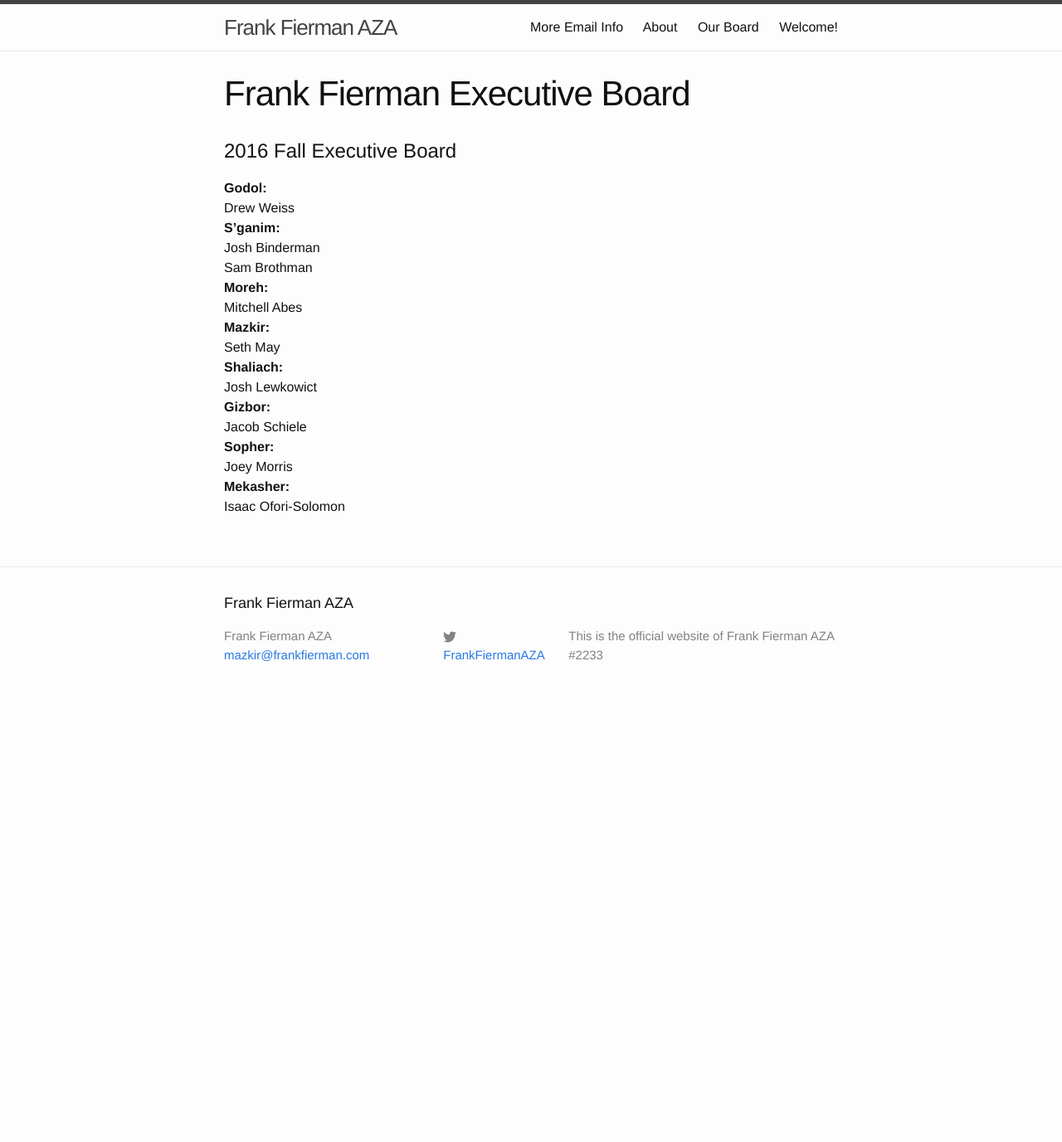
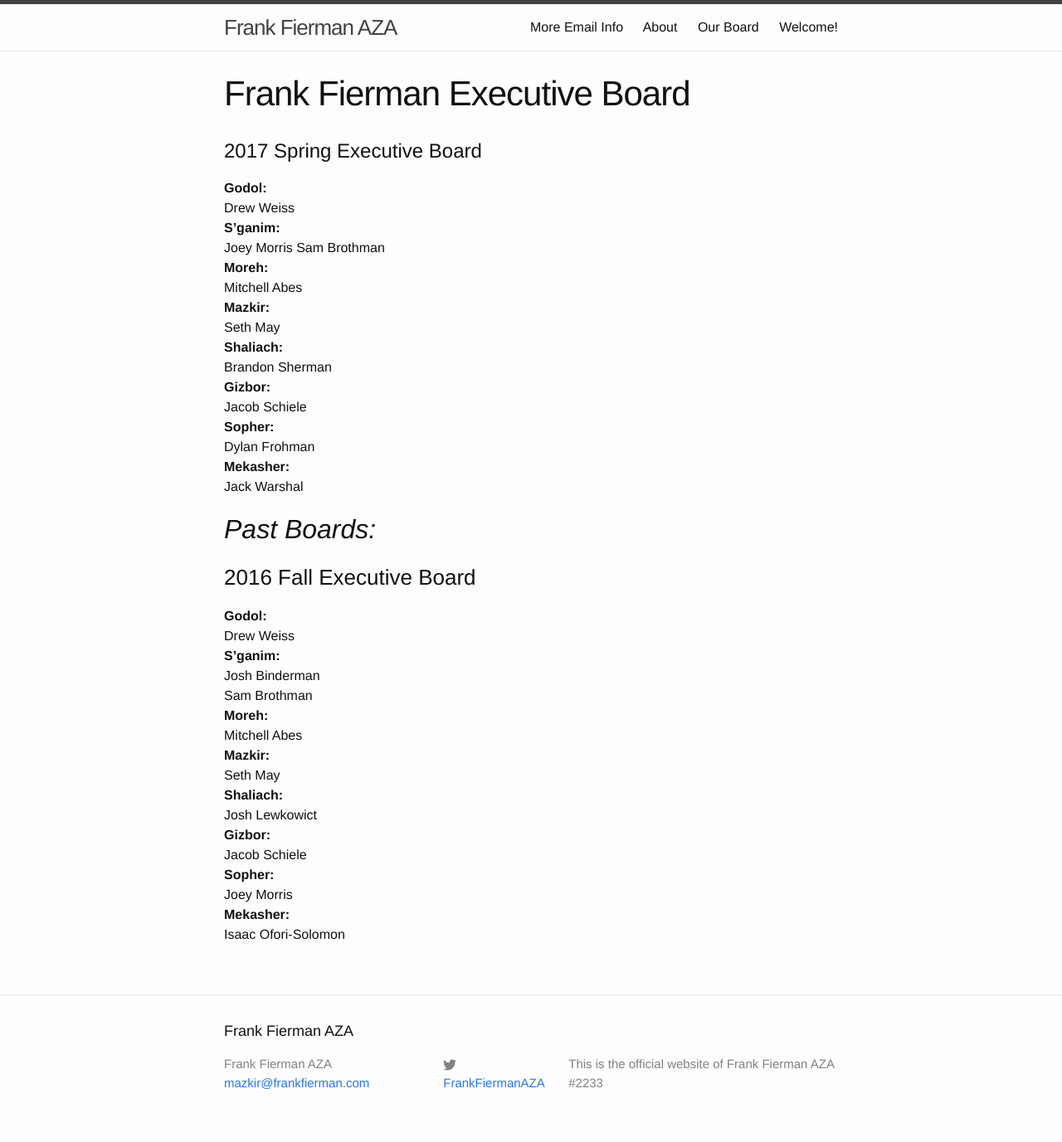
Before and after one commit to fiermanmazkir/fiermanmazkir.github.io, a Jekyll site: the page built from ourboard/index.md, in a window 1280 px wide. Shown: the whole page at 83% size. Built offline with Jekyll 4.4.1, drawn with Linux system fonts in a browser that asks for light colours; before the commit the page ends 900 px from its top, so only the background shows below that.

Commit message:
Added Spring Board

```diff
--- a/ourboard/index.md
+++ b/ourboard/index.md
@@ -6,8 +6,31 @@ permalink: /board/
 theme: minima
 title_diff: true
 headbar: true
+published: true
 ---
-# 2016 Fall Executive Board
+# 2017 Spring Executive Board
+**Godol:**
+Drew Weiss
+**S'ganim:**
+Joey Morris
+Sam Brothman
+**Moreh:**
+Mitchell Abes
+**Mazkir:**
+Seth May
+**Shaliach:**
+Brandon Sherman
+**Gizbor:**
+Jacob Schiele
+**Sopher:**
+Dylan Frohman
+**Mekasher:**
+Jack Warshal
+
+
+
+## _Past Boards:_
+### 2016 Fall Executive Board
 
 **Godol:**
 Drew Weiss
```
